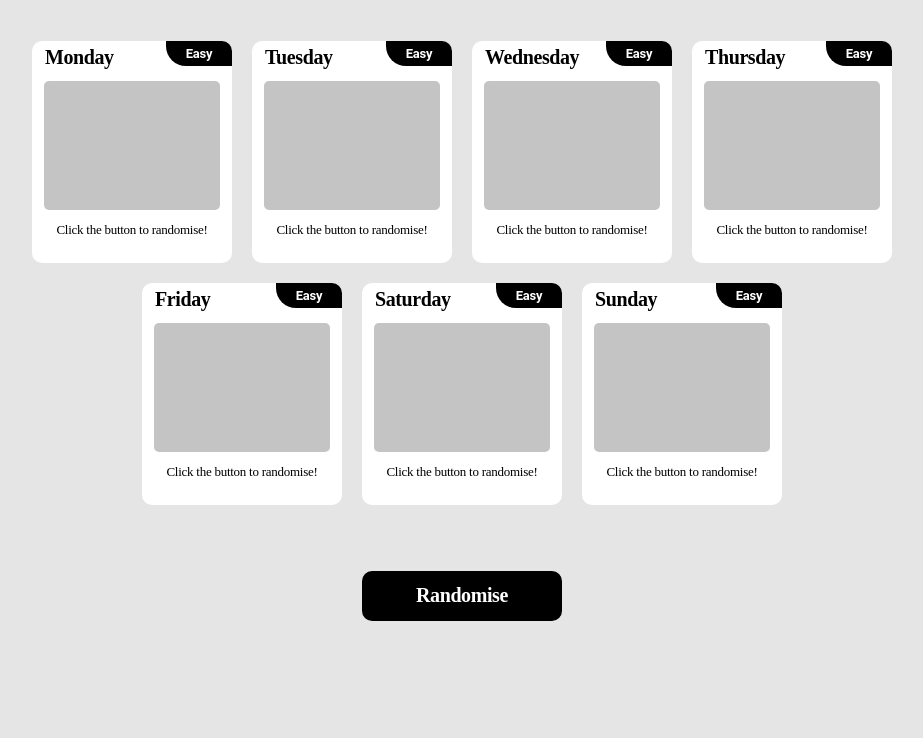
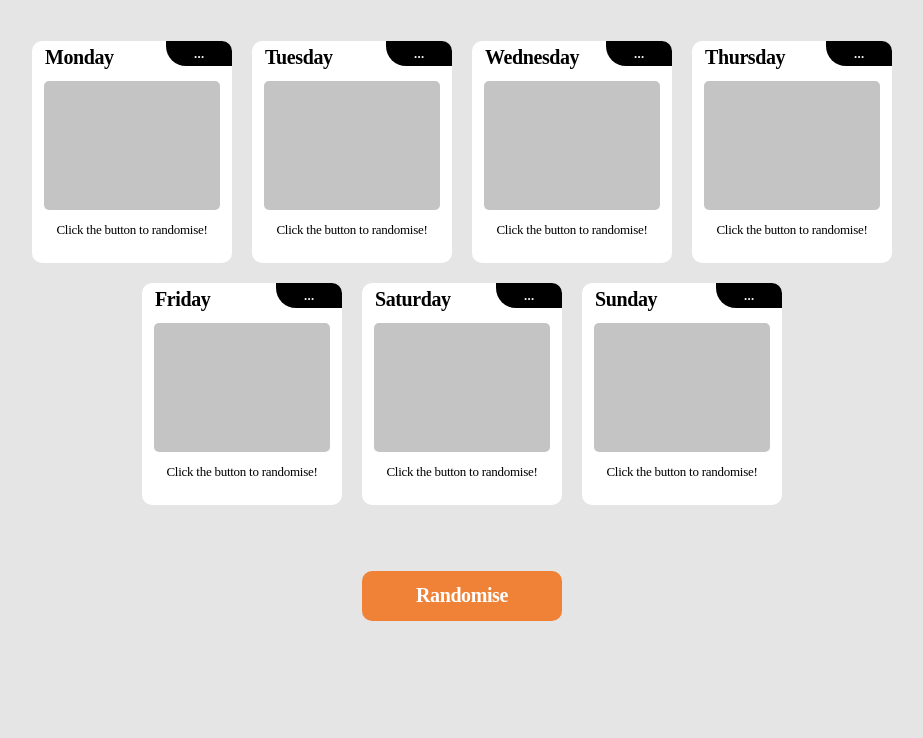
Before and after one commit to KieranWitt/DinnerPicker, a website: page dinnerpicker2.html in a window 1280 px wide. Shown: the part 124-862 px from the top of the page, without its empty margins (178-1101 px from the left). Drawn offline with Linux system fonts and the light colour scheme.

Commit message:
Minor updates

```diff
--- a/dinnerpicker2.html
+++ b/dinnerpicker2.html
@@ -13,7 +13,7 @@
     <div class="card mon">
       <h2 class="cardtitle">Monday</h2>
       <div class="difficultycard">
-        <h4 id="monDiff" class="difficultytitle">Easy</h4>
+        <h4 id="monDiff" class="difficultytitle">...</h4>
       </div>
         <div id="monImg" class="imgplaceholder"></div>
       <div class="mealtextcontainer">
@@ -23,7 +23,7 @@
     <div class="card tue">
       <h2 class="cardtitle">Tuesday</h2>
       <div class="difficultycard">
-        <h4 id="tueDiff" class="difficultytitle">Easy</h4>
+        <h4 id="tueDiff" class="difficultytitle">...</h4>
       </div>
         <div id="tueImg" class="imgplaceholder"></div>
       <div class="mealtextcontainer">
@@ -33,7 +33,7 @@
     <div class="card wed">
       <h2 class="cardtitle">Wednesday</h2>
       <div class="difficultycard">
-        <h4 id="wedDiff" class="difficultytitle">Easy</h4>
+        <h4 id="wedDiff" class="difficultytitle">...</h4>
       </div>
         <div id="wedImg" class="imgplaceholder"></div>
       <div class="mealtextcontainer">
@@ -43,7 +43,7 @@
     <div class="card thu">
       <h2 class="cardtitle">Thursday</h2>
       <div class="difficultycard">
-        <h4 id="thuDiff" class="difficultytitle">Easy</h4>
+        <h4 id="thuDiff" class="difficultytitle">...</h4>
       </div>
         <div id="thuImg" class="imgplaceholder"></div>
       <div class="mealtextcontainer">
@@ -58,7 +58,7 @@
     <div class="card fri">
       <h2 class="cardtitle">Friday</h2>
       <div class="difficultycard">
-        <h4 id="friDiff" class="difficultytitle">Easy</h4>
+        <h4 id="friDiff" class="difficultytitle">...</h4>
       </div>
         <div id="friImg" class="imgplaceholder"></div>
       <div class="mealtextcontainer">
@@ -68,7 +68,7 @@
     <div class="card sat">
       <h2 class="cardtitle">Saturday</h2>
       <div class="difficultycard">
-        <h4 id="satDiff" class="difficultytitle">Easy</h4>
+        <h4 id="satDiff" class="difficultytitle">...</h4>
       </div>
         <div id="satImg" class="imgplaceholder"></div>
       <div class="mealtextcontainer">
@@ -78,7 +78,7 @@
       <div class="card sun">
       <h2 class="cardtitle">Sunday</h2>
       <div class="difficultycard">
-        <h4 id="sunDiff" class="difficultytitle">Easy</h4>
+        <h4 id="sunDiff" class="difficultytitle">...</h4>
       </div>
         <div id="sunImg" class="imgplaceholder"></div>
       <div class="mealtextcontainer">
--- a/index.js
+++ b/index.js
@@ -85,8 +85,3 @@ const showMeals = (dinnersPicked) => {
   document.getElementById('sunDiff').innerHTML = dinnersPicked[6].Difficulty;
   document.getElementById('sunImg').innerHTML = `<img class="image" src="${dinnersPicked[6].Image}">`;
 };
-
-//Function for selecting the takeaways
-const selectTakeaway = () => {
-
-};
--- a/stylesheet2.css
+++ b/stylesheet2.css
@@ -120,9 +120,15 @@ h4 {
   justify-content: center;
   width: 200px;
   height: 50px;
-  background: #000000;
+  background: #ef8236;
   border-radius: 10px;
   margin: auto;
+  cursor: pointer;
+}
+
+.button:hover {
+  transition: all 150ms linear;
+  opacity: 0.85;
 }
 
 /*--------------------- CARDS -------------------------------*/
```
